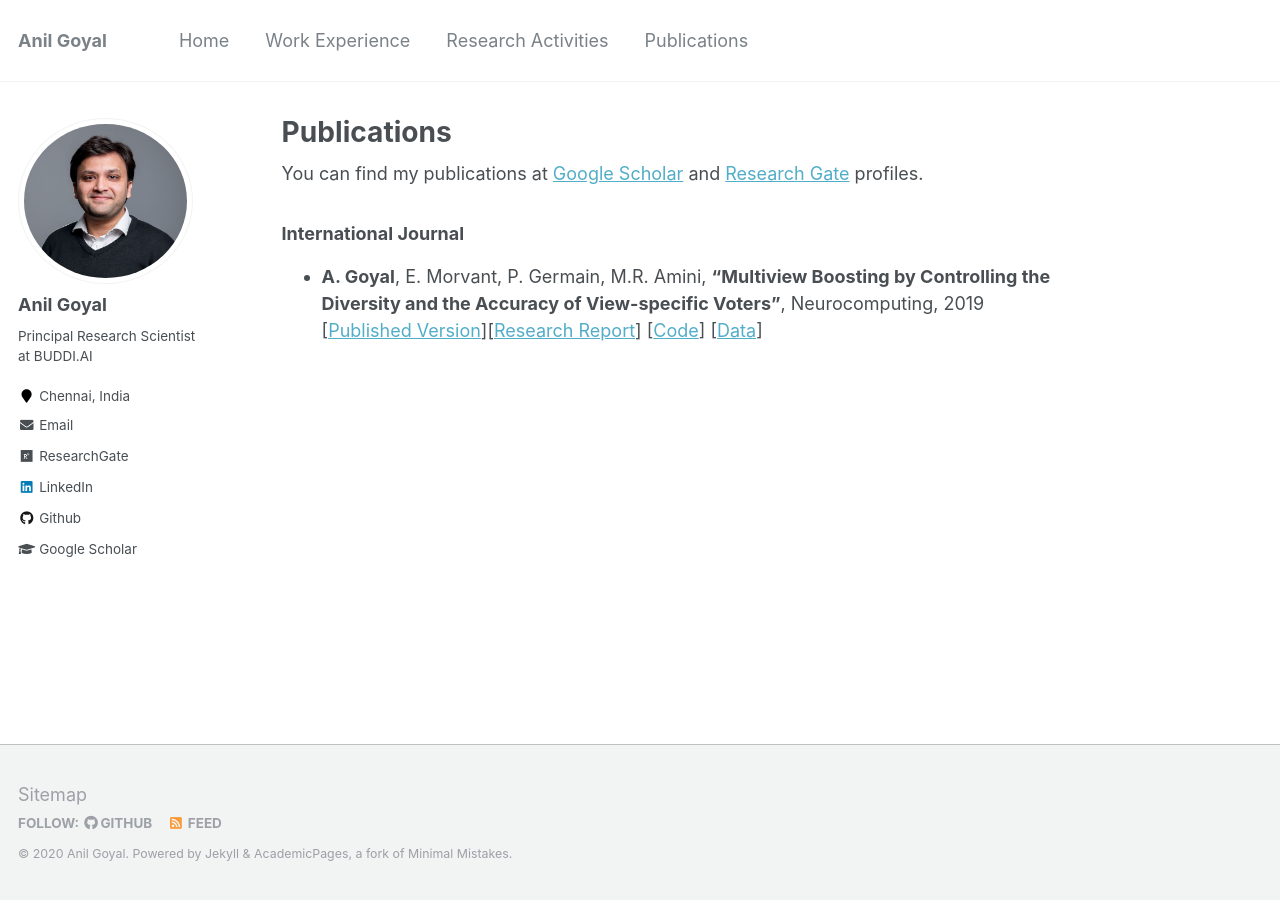
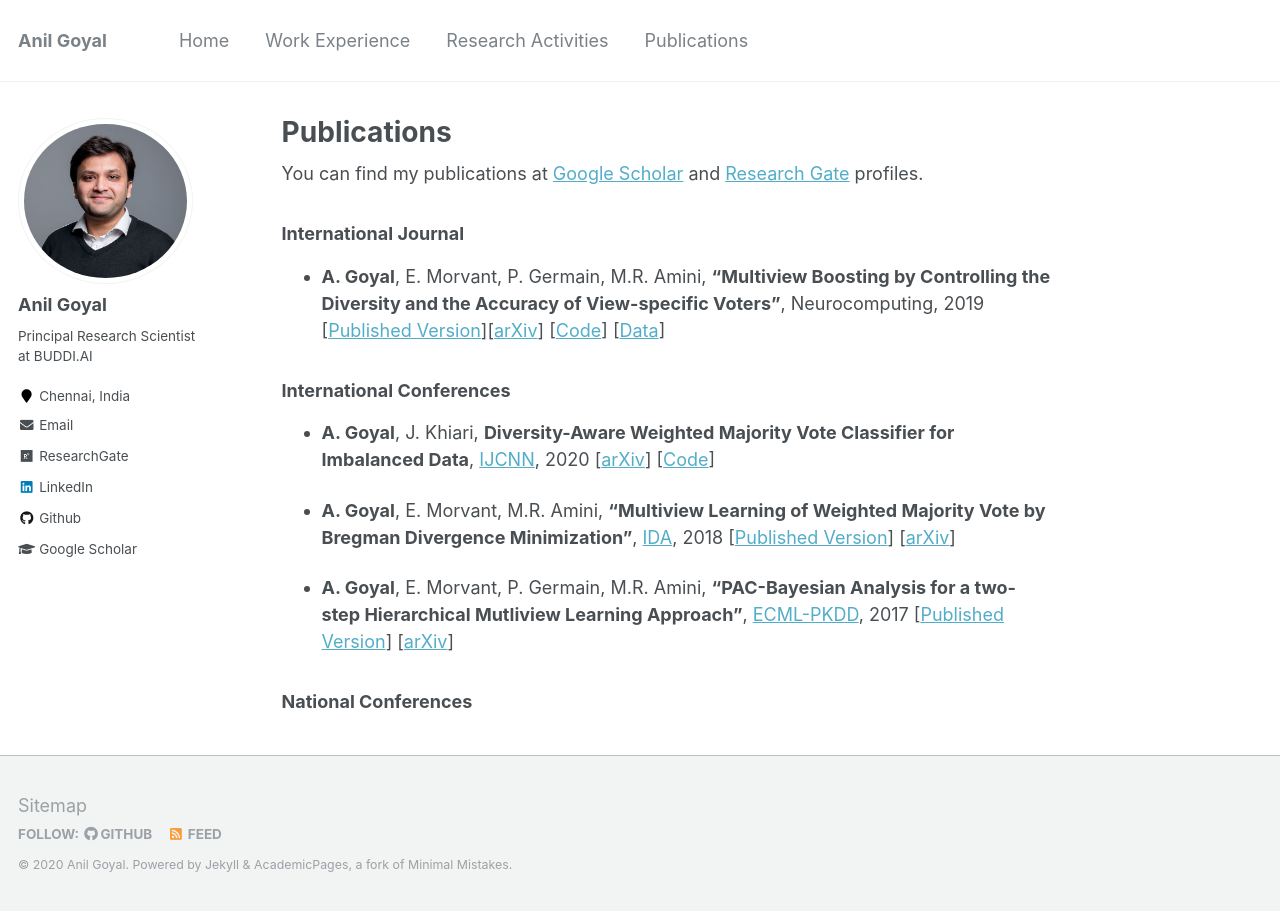
Before and after one commit to goyalanil/goyalanil.github.io, a Jekyll site: the page built from _pages/publications.md, in a window 1280 px wide. Built offline with Jekyll 4.4.1, drawn with Linux system fonts in a browser that asks for light colours.

Commit message:
Update publications.md

```diff
--- a/_pages/publications.md
+++ b/_pages/publications.md
@@ -9,4 +9,15 @@ You can find my publications at [Google Scholar](https://scholar.google.com/cita
 
 ### International Journal
 
-* **A. Goyal**, E. Morvant, P. Germain, M.R. Amini, **"Multiview Boosting by Controlling the Diversity and the Accuracy of View-specific Voters"**, Neurocomputing, 2019 [[Published Version](https://www.sciencedirect.com/science/article/abs/pii/S0925231219306630)][[Research Report](https://arxiv.org/abs/1808.05784)] [[Code](https://github.com/goyalanil/PB-MVBoost)] [[Data](https://github.com/goyalanil/Multiview_Dataset_MNIST)]
+* **A. Goyal**, E. Morvant, P. Germain, M.R. Amini, **"Multiview Boosting by Controlling the Diversity and the Accuracy of View-specific Voters"**, Neurocomputing, 2019 [[Published Version](https://www.sciencedirect.com/science/article/abs/pii/S0925231219306630)][[arXiv](https://arxiv.org/abs/1808.05784)] [[Code](https://github.com/goyalanil/PB-MVBoost)] [[Data](https://github.com/goyalanil/Multiview_Dataset_MNIST)]
+
+
+### International Conferences
+* **A. Goyal**, J. Khiari, **Diversity-Aware Weighted Majority Vote Classifier for Imbalanced Data**, [IJCNN](https://wcci2020.org/), 2020 [[arXiv](https://arxiv.org/abs/2004.07605)] [[Code](https://github.com/goyalanil/DAMVI)]
+
+* **A. Goyal**, E. Morvant, M.R. Amini, **"Multiview Learning of Weighted Majority Vote by Bregman Divergence Minimization"**, [IDA](https://ida2018.org/), 2018 [[Published Version](https://link.springer.com/chapter/10.1007/978-3-030-01768-2_11)] [[arXiv](https://arxiv.org/abs/1805.10212)]
+
+* **A. Goyal**, E. Morvant, P. Germain, M.R. Amini, **"PAC-Bayesian Analysis for a two-step Hierarchical Mutliview Learning Approach"**, [ECML-PKDD](http://ecmlpkdd2017.ijs.si/), 2017 [[Published Version](https://link.springer.com/chapter/10.1007/978-3-319-71246-8_13)] [[arXiv](http://arxiv.org/abs/1606.07240)]
+
+
+### National Conferences
```
